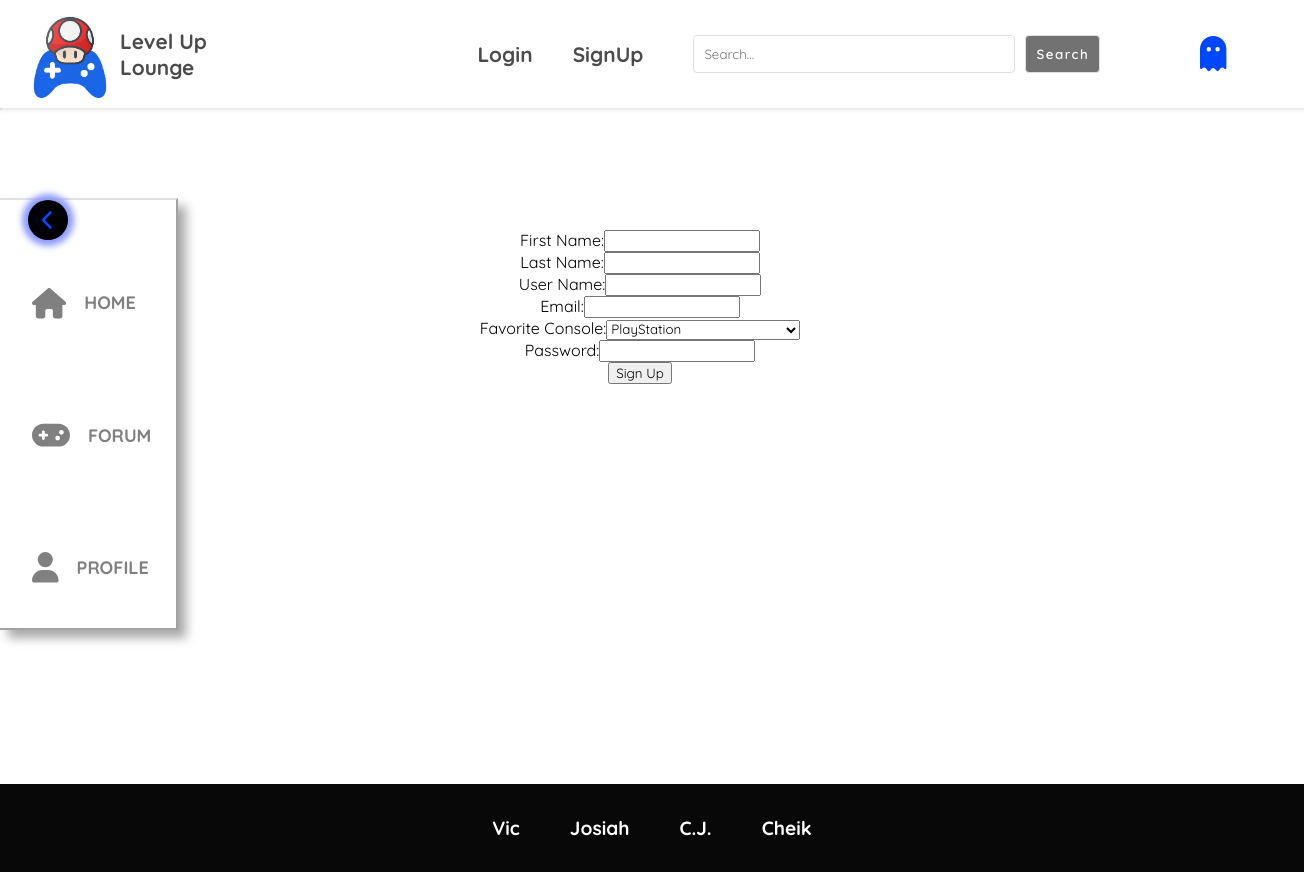
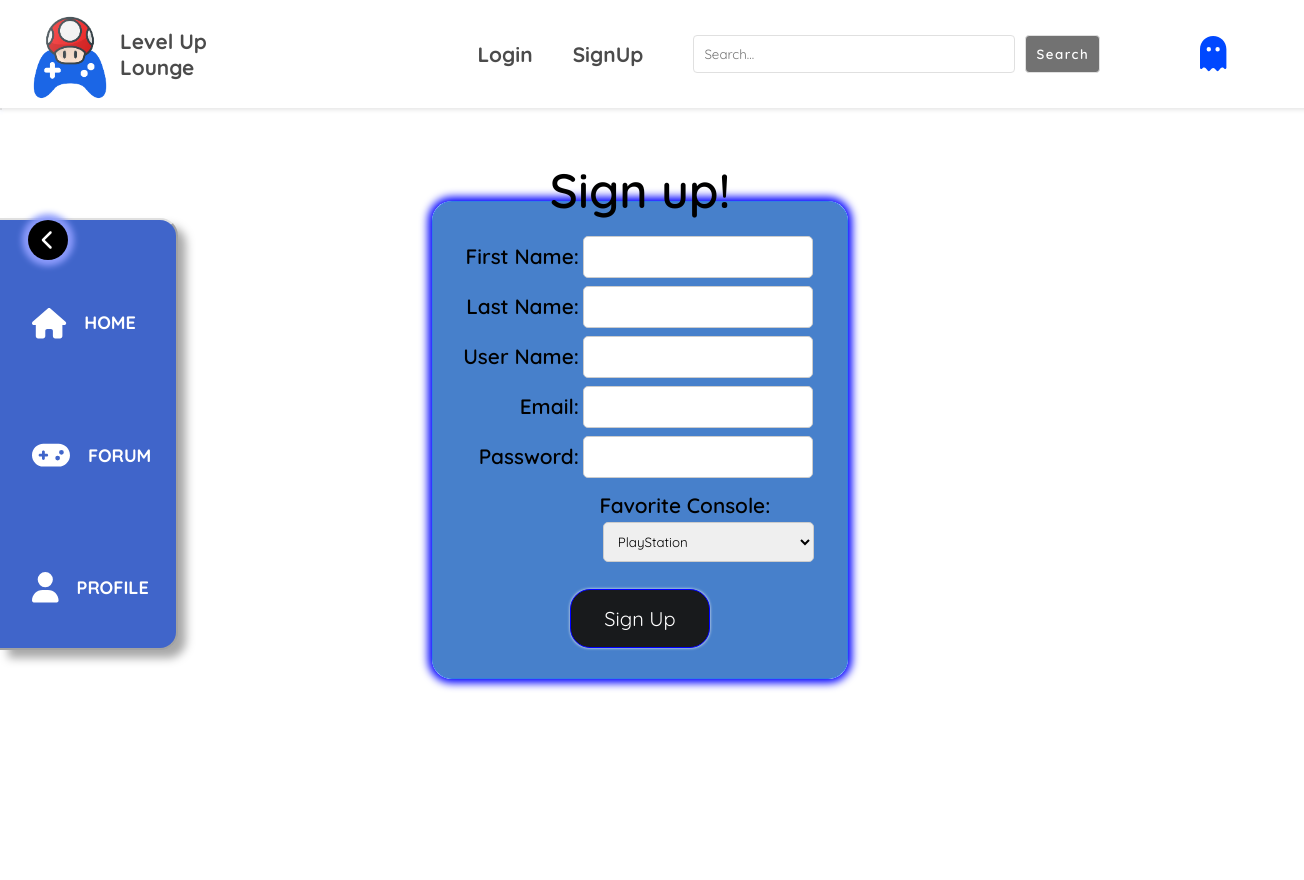
Before and after one commit to jtuvek/Level-Up-Lounge, a React (Vite) app in the folder client/: page /signup in a window 1280 px wide. Shown: the whole page, 1304 px wide, since content can reach past the window. Built offline with nearby package versions, Linux system fonts and the light colour scheme.

Commit message:
styled sing up form, minor changes to login form

```diff
--- a/client/src/App.jsx
+++ b/client/src/App.jsx
@@ -1,10 +1,11 @@
 import "./index.css";
 import "./components/layout/layout.css"
-import Navbar from "./components/navbar.jsx";
-import Footer from "./components/footer.jsx";
-import Header from "./components/header.jsx";
-import { Outlet } from "react-router-dom";
+import React, { useState } from 'react';
+import { Outlet } from 'react-router-dom';
 import { ApolloClient, ApolloProvider, InMemoryCache } from '@apollo/client';
+import Navbar from './components/navbar.jsx';
+import Footer from './components/footer.jsx';
+import Header from './components/header.jsx';
 
 const client = new ApolloClient({
   uri: '/graphql',
@@ -12,14 +13,24 @@ const client = new ApolloClient({
 });
 
 const App = () => {
+  const [isLoginPage, setIsLoginPage] = useState(false);
+
+  // Function to handle login link click
+  const handleLoginLinkClick = () => {
+    setIsLoginPage(true);
+    console.log('isLoginPage set to true')
+  };
+
   return (
     <ApolloProvider client={client}>
-    <div>
-      <Navbar />
-      <Outlet />
-      <Footer />
-      <Header />
-    </div>
+      <div>
+        <Navbar onLoginLinkClick={handleLoginLinkClick} />
+        {/* Conditionally render Header based on isLoginPage if needed */}
+        {!isLoginPage && <Header />}
+        <Outlet />
+        {/* Conditionally render Footer based on isLoginPage */}
+        {isLoginPage && <Footer />}
+      </div>
     </ApolloProvider>
   );
 };
--- a/client/src/components/Home.jsx
+++ b/client/src/components/Home.jsx
@@ -1,6 +1,6 @@
-import React from 'react';
 import { Link } from 'react-router-dom';
 import kratos from "../assets/kratos.png";
+
 
 const Home = () => {
 
--- a/client/src/components/LoginForm.jsx
+++ b/client/src/components/LoginForm.jsx
@@ -35,6 +35,8 @@ const LoginForm = () => {
   };
 
   return (
+    <di>
+      <h1 className="login-heading">Login!</h1>
       <form className="loginContainer" onSubmit={handleSubmit}>
         <div>
           <label className="email-header" htmlFor="email">
@@ -70,6 +72,7 @@ const LoginForm = () => {
           Login
         </button>
       </form>
+    </di>
   );
 };
 
--- a/client/src/components/SignUpForm.jsx
+++ b/client/src/components/SignUpForm.jsx
@@ -1,15 +1,15 @@
-import React, { useState } from 'react';
-import { ADD_USER } from '../utils/mutations';
-import { useMutation } from '@apollo/client';
+import React, { useState } from "react";
+import { ADD_USER } from "../utils/mutations";
+import { useMutation } from "@apollo/client";
 
 const SignUpForm = () => {
   const [formData, setFormData] = useState({
-      firstName: '',
-      lastName: '',
-      userName: '',
-      email: '',
-      favConsole: '', // Updated to use a dropdown
-      password: ''
+    firstName: "",
+    lastName: "",
+    userName: "",
+    email: "",
+    favConsole: "", // Updated to use a dropdown
+    password: "",
   });
 
   const [addUser, { error }] = useMutation(ADD_USER);
@@ -18,7 +18,7 @@ const SignUpForm = () => {
     const { name, value } = e.target;
     setFormData({
       ...formData,
-        [name]: value
+      [name]: value,
     });
   };
 
@@ -32,15 +32,18 @@ const SignUpForm = () => {
       });
 
       // Handle the response or update the UI as needed
-        console.log('Signup successful:', data.addUser);
+      console.log("Signup successful:", data.addUser);
     } catch (error) {
       // Handle error (display error message, log, etc.)
-        console.error('Error during signup:', error);
+      console.error("Error during signup:", error);
     }
   };
 
   return (
-      <form className="signupcontainer" onSubmit={handleSubmit}>
+    <div>
+      <h1 className="sign-up-heading">Sign up!</h1>
+      <form className="sign-up-container" onSubmit={handleSubmit}>
+        <section className="form-wrapper">
           <div>
             <label htmlFor="firstName">First Name:</label>
             <input
@@ -90,22 +93,6 @@ const SignUpForm = () => {
           </div>
 
           <div>
-          <label htmlFor="favoriteConsole">Favorite Console:</label>
-          <select
-            id="favoriteConsole"
-            name="favoriteConsole"
-            value={formData.favoriteConsole}
-            onChange={handleChange}
-            required
-          >
-            <option value="" disabled>Select your favorite console</option>
-            <option value="PlayStation">PlayStation</option>
-            <option value="Nintendo">Nintendo</option>
-            <option value="Xbox">Xbox</option>
-          </select>
-        </div>
-
-        <div>
             <label htmlFor="password">Password:</label>
             <input
               type="password"
@@ -117,8 +104,37 @@ const SignUpForm = () => {
             />
           </div>
 
-        <button type="submit">Sign Up</button>
+          {/* Favorite Console Dropdown Menu */}
+          <div className="select-container">
+            <label htmlFor="favoriteConsole" className="favorite-console">
+              Favorite Console:
+            </label>
+            <div className="cutom-select-wrapper">
+              <select
+                id="favoriteConsole"
+                name="favoriteConsole"
+                value={formData.favoriteConsole}
+                onChange={handleChange}
+                required
+                className="custom-select"
+              >
+                <option value="" disabled>
+                  Select your favorite console
+                </option>
+                <option value="PlayStation">PlayStation</option>
+                <option value="Nintendo">Nintendo</option>
+                <option value="Xbox">Xbox</option>
+              </select>
+            </div>
+          </div>
+
+    {/* sign up button */}
+          <button type="submit" className="sign-up-btn">
+            Sign Up
+          </button>
+        </section>
       </form>
+    </div>
   );
 };
 
--- a/client/src/components/header.jsx
+++ b/client/src/components/header.jsx
@@ -3,6 +3,7 @@ import { Link } from "react-router-dom";
 import siteLogo from "../assets/siteLogo.png";
 import { FontAwesomeIcon } from '@fortawesome/react-fontawesome';
 import { faGhost } from '@fortawesome/free-solid-svg-icons';
+
 
 const Header = () => {
   const [query, setQuery] = useState("");
--- a/client/src/components/layout/layout.css
+++ b/client/src/components/layout/layout.css
@@ -9,10 +9,10 @@
     justify-content: space-between;
     align-items: center;
     background-color: #fff; /* Adjust as needed */
-    /* background-color: #a0adff; */
-    /* background-color: rgb(168, 168, 168); */
-    /* opacity: 0.9; */
+    /* background-color: rgb(168, 168, 168);
+    opacity: 0.9; */
     box-shadow: 0 2px 4px rgba(0, 0, 0, 0.1);
+    z-index: 1;
   }
 
   .header-links-container {
@@ -140,15 +140,16 @@
     flex-direction: column;
     align-items: flex-start;
     /* background-color: rgb(255, 255, 255); */
-    background-color: #fff;
+    background-color: #4065ca;
     width: 164px;
     height: 52vh;
     margin: 0;
     border-right: 2px solid #a2a2a2;
     border-top: 2px solid #e0e0e0;
     border-bottom: 2px solid #a2a2a2;
+    border-radius: 0px 18px 18px 0px;
     margin-top: 198px;
-    position: sticky;
+    position: fixed;
     top: 20px;
     left: 0px;
     z-index: 100;
@@ -168,13 +169,19 @@
     border-right: 2px solid #e0e0e0;
     border-top: 2px solid #e0e0e0;
     border-bottom: 2px solid #e0e0e0;
+    border-radius: 0px 18px 18px 0px;
     margin-top: 198px;
-    position: sticky;
+    position: fixed;
     top: 20px;
     left: 0px;
     z-index: 100;
     transition: width 0.3s ease;
   }
+
+.navbar.expanded .chevron-icon,
+.navbar.expanded .sidebar-links a {
+  color: white;
+}
 
   .chevron-icon {
     cursor: pointer;
@@ -196,6 +203,11 @@
     box-shadow: #ff3030 0px 0px 6px 6px;
     color: #c1003a;
   }
+
+
+.navbar.expanded .sidebar-links a:hover {
+  color: #fdfa34;
+}
 
   .sidebar-links {
     display: flex;
@@ -259,6 +271,8 @@
     /* margin-bottom: 650px; */
     /* position: fixed; */
     margin-top: auto;
+    position: relative;
+    bottom: 0;
 }
 
 .footer-links {
--- a/client/src/components/pages/ProfilePage.jsx
+++ b/client/src/components/pages/ProfilePage.jsx
@@ -1,21 +1,23 @@
 import React from 'react';
 
-const ProfilePage = ({ user }) => {
+// const ProfilePage = ({ user }) => {
+  const ProfilePage = () => {
   return (
     <div className="profile-container">
       <div className="profile">
         <h2>Profile Page</h2>
         <div>
-          <strong>Username:</strong> {user.username}
+          {/* <strong>Username:</strong> {user.username} */}
         </div>
         <div>
-          <strong>Email:</strong> {user.email}
+          {/* <strong>Email:</strong> {user.email} */}
         </div>
         {/* Add more user details as needed */}
       </div>
     </div>
   );
 };
+// };
 
 // ProfilePage.propTypes = {
 //   user: PropTypes.shape({
--- a/client/src/index.css
+++ b/client/src/index.css
@@ -11,10 +11,11 @@ body, html {
   /* color:  rgb(182, 182, 182); */
   display: flex;
   flex-direction: column;
+  height: 100%;
   min-height: 100vh;
-  height: 100%;
   margin: 0;
   padding: 0;
+  box-sizing: border-box;
   /* height: 100vh; */
 }
 
@@ -26,13 +27,16 @@ h1 {
 /* Home */
 .home {
   display: flex;
-  flex-direction: column; /* Stack items vertically */
-  align-items: center; /* Center items horizontally */
-  position: relative; top: -400px;
+  flex-direction: column;
+  align-items: center;
+  position: relative;
+  bottom: -264px;
+  height: 85vh;
   color: rgb(75, 75, 75);
   padding: 64px;
   max-width: 800px;
   margin: 0 auto;
+  /* z-index: -2; */
 }
 
 .join-btn {
@@ -59,13 +63,14 @@ h1 {
 /* kratos large image */
 .why-join-section {
   text-align: center;
+  color: rgb(75, 75, 75);
   display: flex;
   flex-direction: column;
+  position: relative;
   align-items: center;
   max-width: 1100px;
   margin: 0 auto;
   padding: 0px;
-  z-index: 0;
 }
 
 .why-join-section h2 {
@@ -139,6 +144,14 @@ h1 {
 }
 
 /* forums */
+.login-heading {
+  color: rgb(0, 0, 0);
+  position: absolute;
+  text-align: center;
+  top: 20vh;
+  width: 100%;
+}
+
 .forums-container {
   display: flex;
   align-items: center;
@@ -148,26 +161,13 @@ h1 {
   position: relative; top: -400px;
 }
 
-.signupcontainer {
-  display: flex;
-  flex-direction: column;
-  align-items: center;
-  justify-content: center;
-  height: 100%;
-  text-align: center;
-  position: relative; top: -400px;
-}
-
-
-
-
-
 /* Login Form */
 .loginContainer {
   max-width: 328px;
   margin: auto;
   position: relative;
-  top: -400px;
+  top: 260px;
+  height: 35vh;
   text-align: center;
   display: flex;
   flex-direction: column;
@@ -186,7 +186,6 @@ h1 {
   font-size: 1.5rem;
 }
 
-
 .email-input {
   width: 100%; /* Set both email and password inputs to 100% width */
   box-sizing: border-box;
@@ -201,6 +200,7 @@ h1 {
   box-sizing: border-box;
   margin-bottom: 36px;
   padding: 16px;
+  color: rgb(230, 230, 230);
   background-color: black;
 }
 
@@ -224,3 +224,114 @@ h1 {
   background-color: rgb(163, 0, 0);
   border: 0.1px solid rgb(15, 14, 14);
 }
+
+/* Sign Up Form */
+.sign-up-container {
+  display: flex;
+  flex-direction: column;
+  align-items: center;
+  justify-content: center;
+  min-height: 110vh;
+}
+
+.sign-up-heading {
+  color: rgb(0, 0, 0);
+  position: absolute;
+  text-align: center;
+  top: 20vh;
+  width: 100%;
+}
+
+.form-wrapper {
+  background-color: rgba(26, 97, 190, 0.8);
+  padding: 30px 30px;
+  display: flex;
+  flex-direction: column;
+  align-items: end;
+  border-radius: 12px;
+  border: 1px solid rgb(50, 126, 224);
+  border-radius: 20px;
+  box-shadow: 0 0 8px 4px #00f;
+  animation: glow 1.5s infinite alternate;
+}
+
+.form-wrapper input {
+  /* width: 16vw; */
+  width: auto;
+  padding: 8px;
+  margin: 4px;
+  border-radius: 5px;
+  border: 1px solid #ccc;
+  font-size: 1.2rem;
+}
+
+.form-wrapper input:focus {
+  outline-color:rgb(73, 132, 241);
+}
+
+label {
+  font-size: 1.3rem;
+  font-weight: 600;
+}
+
+
+/* Dropdown section styling */
+.select-container {
+  display: flex;
+  flex-direction: column;
+  margin-bottom: 15px;
+  margin-top: 10px;
+}
+
+.custom-select-wrapper {
+  position: relative;
+}
+
+.pixel-sword {
+  width: 52px;
+  height: auto;
+
+}
+
+.favorite-console {
+  font-size: 1.3rem;
+  font-weight: 600;
+  text-align: center;
+  margin-bottom: 4px;
+}
+
+.custom-select {
+  width: 80%;
+  padding: 10px;
+  border: 1px solid #ccc;
+  border-radius: 5px;
+  margin-left: 50px;
+}
+
+.custom-select::-ms-expand {
+  display: none;
+}
+
+/* Sign up Button*/
+.sign-up-btn {
+  width: 140px;
+  margin: 32px auto 0;
+  margin-top: 12px;
+  box-sizing: border-box;
+  padding: 16px;
+  font-size: 20px;
+  color: white;
+  background-color: #181a1c;
+  border: none;
+  cursor: pointer;
+  border: 0.5px solid #00f;
+  border-radius: 20px;
+  box-shadow: #f2f2f2 0px 0px 3px;
+}
+
+.sign-up-btn:hover {
+  color: #e4e4e4;
+  font-weight: 600;
+  background-color: rgb(163, 0, 0);
+  border: 0.1px solid rgb(15, 14, 14);
+}
--- a/client/src/main.jsx
+++ b/client/src/main.jsx
@@ -24,7 +24,7 @@ const router = createBrowserRouter([
         element: <ProfilePage />,
       },
       {
-        path: "forum",
+        path: "forums",
         element: <Forums />,
       },
 
@@ -37,7 +37,7 @@ const router = createBrowserRouter([
       {
         path: "login",
         element: <LoginForm />,
-      }
+      },
 
 
 
```
Also changed, not shown: client/src/assets/sword.png (added). Lines whose indentation alone changed are shown as unchanged.
